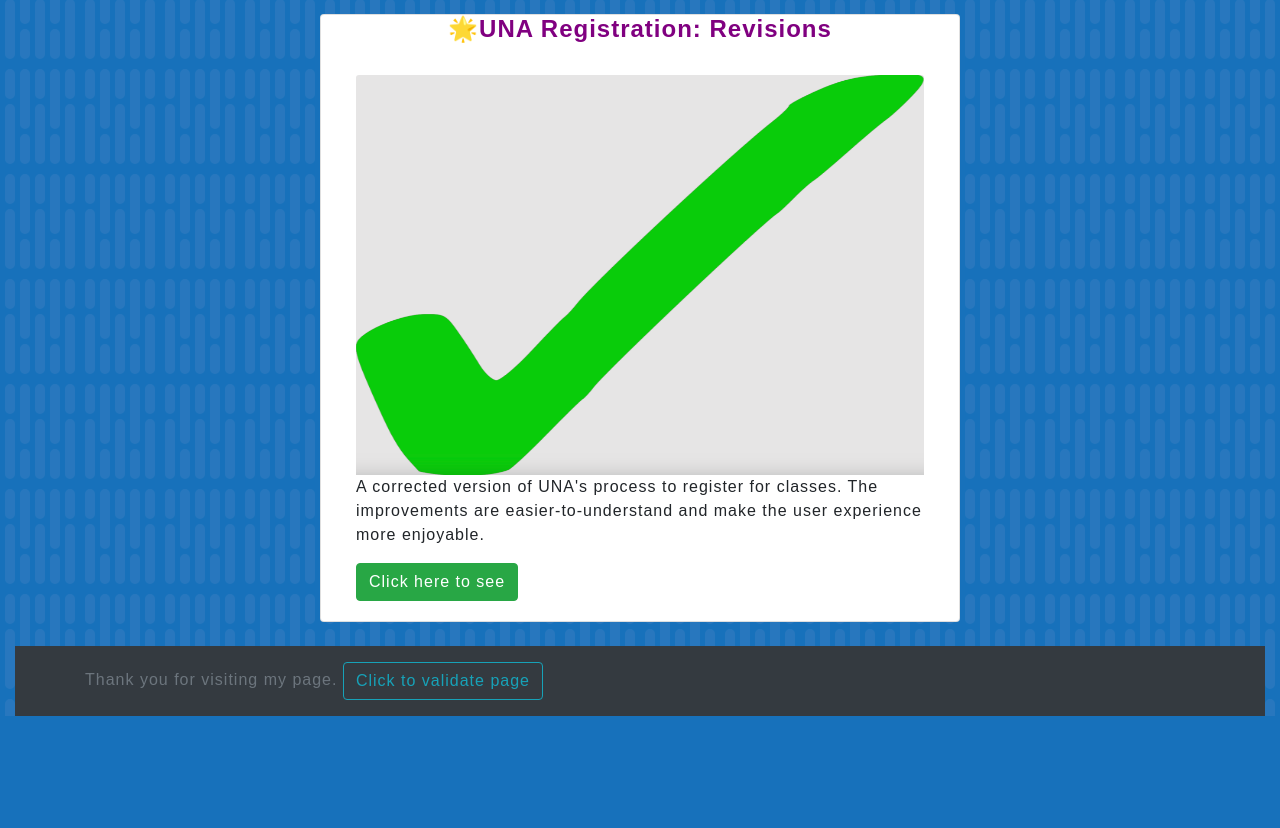
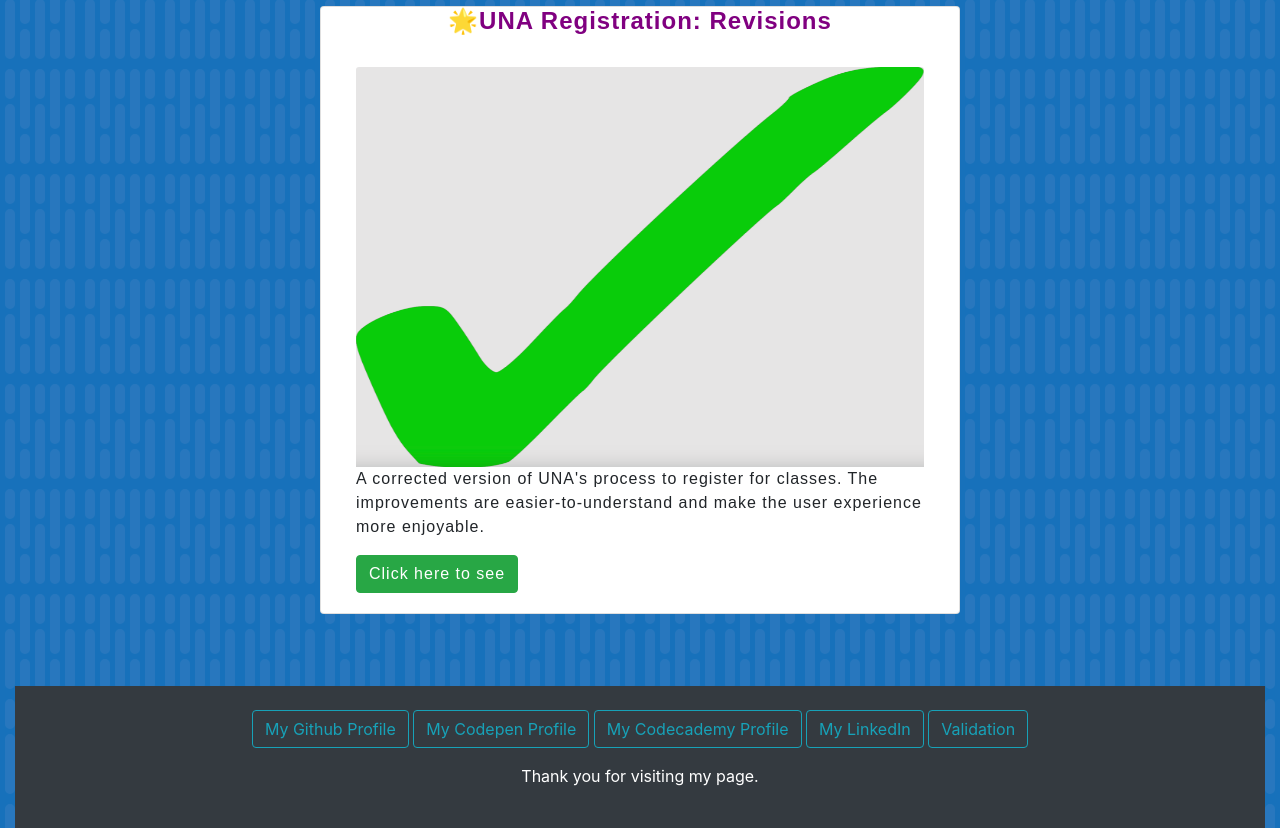
Before and after one commit to cnorwood10/cautious-train-julietCIS330, a plain HTML site: page index.html in a window 1280 px wide. Shown: the part 776-1604 px from the top of the page. Before the commit the page ends 1492 px from the top, so only its background shows below. Drawn offline with nearby package versions, Linux system fonts and the light colour scheme.

Commit message:
Add files via upload

```diff
--- a/index.html
+++ b/index.html
@@ -10,7 +10,7 @@
 
   <!-- NavBar  -->
   <body class="container-fluid">
-    <nav class="navbar navbar-expand-sm bg-dark navbar-dark">
+    <nav class="navbar navbar-expand-sm bg-dark navbar-dark fixed-top">
       <div class="container-fluid">
         <a class="navbar-brand" href="#">
           Colby's Revision Page</a>
@@ -44,6 +44,8 @@
     </nav>
 
     <br>
+    <br>
+    <br>
 
 <!-- Content-->
     <h1 id="home">Good vs Bad UX Design</h1>
@@ -75,12 +77,15 @@
       <br>
 
     <!-- Footer -->
-    <footer class="footer mt-auto py-3 bg-dark">
-      <div class="container">
-        <span class="text-muted" id="footer">
-          Thank you for visiting my page.</span>
-        <a href="" class="btn btn-outline-info">Click to validate page</a>
-      </div>
+    <footer class="mt-5 p-4 bg-dark text-white text-center">
+      <p>
+        <a href="https://github.com/cnorwood10" class="btn btn-outline-info" target="github">My Github Profile</a>
+        <a href="https://codepen.io/cnorwood10" class="btn btn-outline-info" target="codepen">My Codepen Profile</a>
+        <a href="https://www.codecademy.com/profiles/data7699860094" class="btn btn-outline-info" target="codecademy">My Codecademy Profile</a>
+        <a href="https://www.linkedin.com/in/colby-norwood-a66224287" class="btn btn-outline-info" target="linkedin">My LinkedIn</a>
+        <a href="" class="btn btn-outline-info" target="validation">Validation</a>
+      </p>
+      <p>Thank you for visiting my page.</p>
     </footer>
 
 <!-- scripts and stuff -->
```
